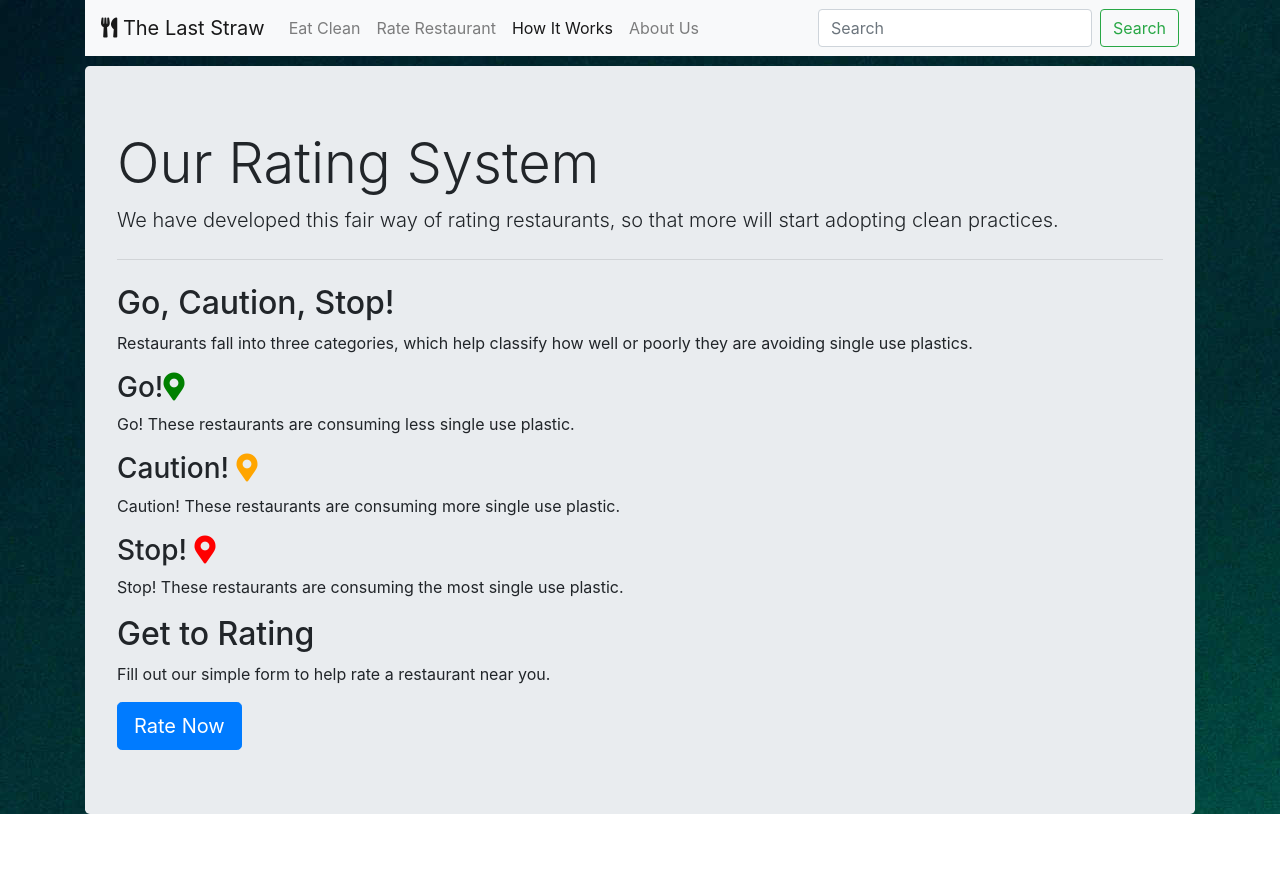
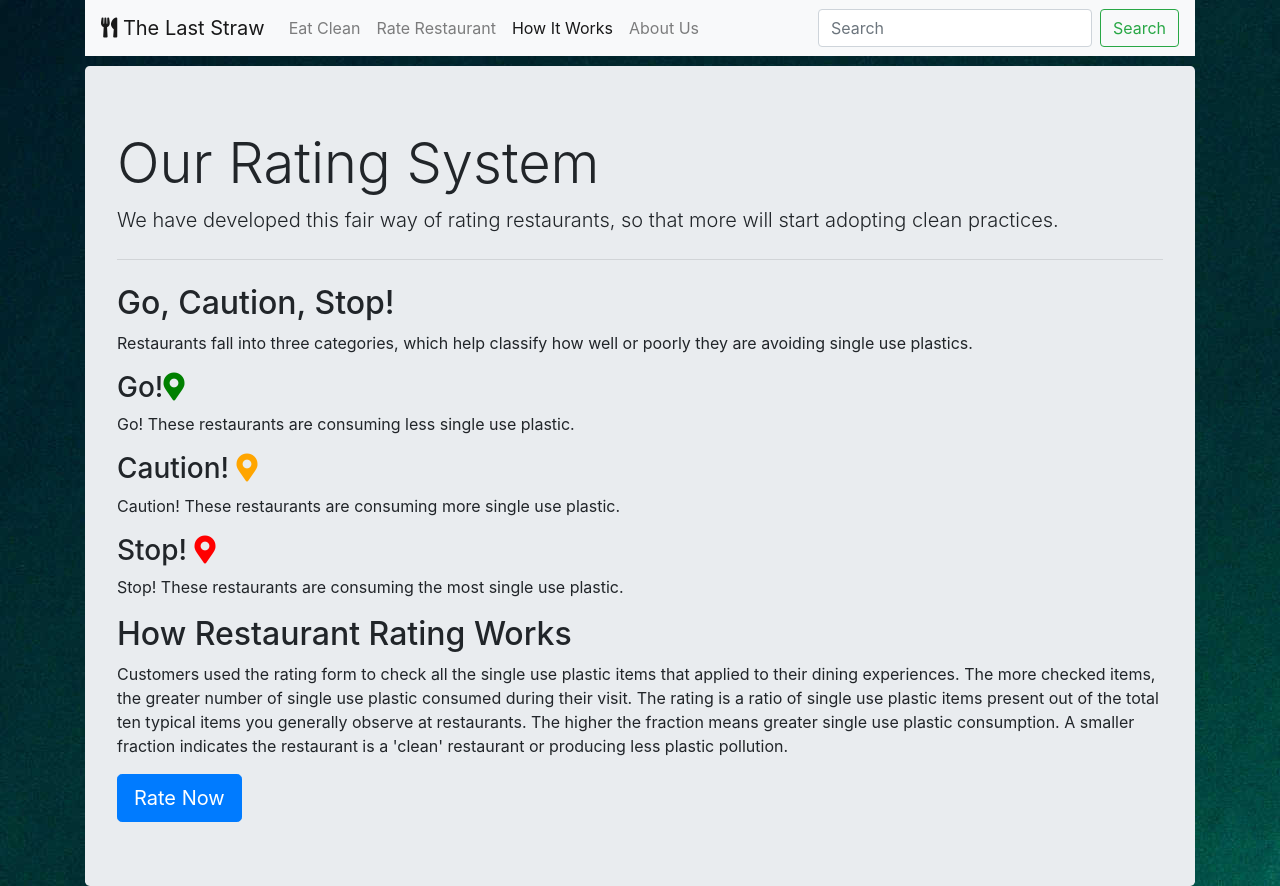
Before and after one commit to rchillard/supper-app, a plain HTML site: page how-it-works.html in a window 1280 px wide. Before the commit the page ends 814 px from the top, so only its background shows below. Drawn offline with nearby package versions, Linux system fonts and the light colour scheme.

Commit message:
Update restaurant rating description

```diff
--- a/how-it-works.html
+++ b/how-it-works.html
@@ -49,8 +49,8 @@
         <p>Caution! These restaurants are consuming more single use plastic.</p>
         <h3>Stop! <span style="color:Red"><i class="fas fa-map-marker-alt"></i></span></h3>
         <p>Stop! These restaurants are consuming the most single use plastic.</p>
-        <h2>Get to Rating</h2>
-        <p>Fill out our simple form to help rate a restaurant near you.</p>
+        <h2>How Restaurant Rating Works</h2>
+        <p>Customers used the rating form to check all the single use plastic items that applied to their dining experiences. The more checked items, the greater number of single use plastic consumed during their visit.  The rating is a ratio of single use plastic items present out of the total ten typical items you generally observe at restaurants. The higher the fraction means greater single use plastic consumption.  A smaller fraction indicates the restaurant is a 'clean' restaurant or producing less plastic pollution.</p>
         <a class="btn btn-primary btn-lg" href="https://docs.google.com/forms/d/e/1FAIpQLSf8RMsaaYYq-LlCkdaSAKr_lFOJCOtDEpIq5VDNm2g7oyIVsQ/viewform?c=0&w=1" role="button">Rate Now</a>
       </div>
     </div>
```
